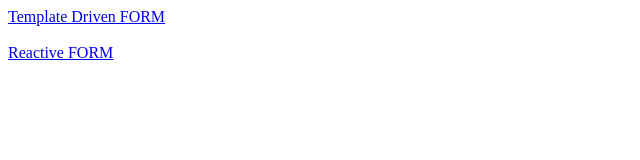
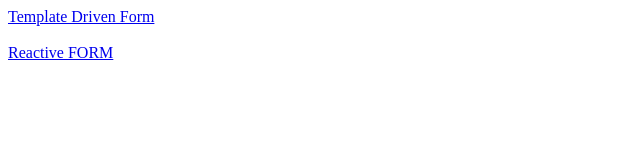
Before and after one commit to jeelpatel1198/Angular_Form, an Angular app: page / in a window 1280 px wide. Shown: the top 160 px of the page, without its empty margins (0-640 px from the left). Built offline with nearby package versions, Linux system fonts and the light colour scheme.

Commit message:
Update app.component.html

```diff
--- a/src/app/app.component.html
+++ b/src/app/app.component.html
@@ -1,4 +1,4 @@
-<a routerLink="template">Template Driven FORM</a><br><br>
+<a routerLink="template">Template Driven Form</a><br><br>
 <a routerLink="reactive">Reactive FORM</a>
 
 <router-outlet></router-outlet>
```
